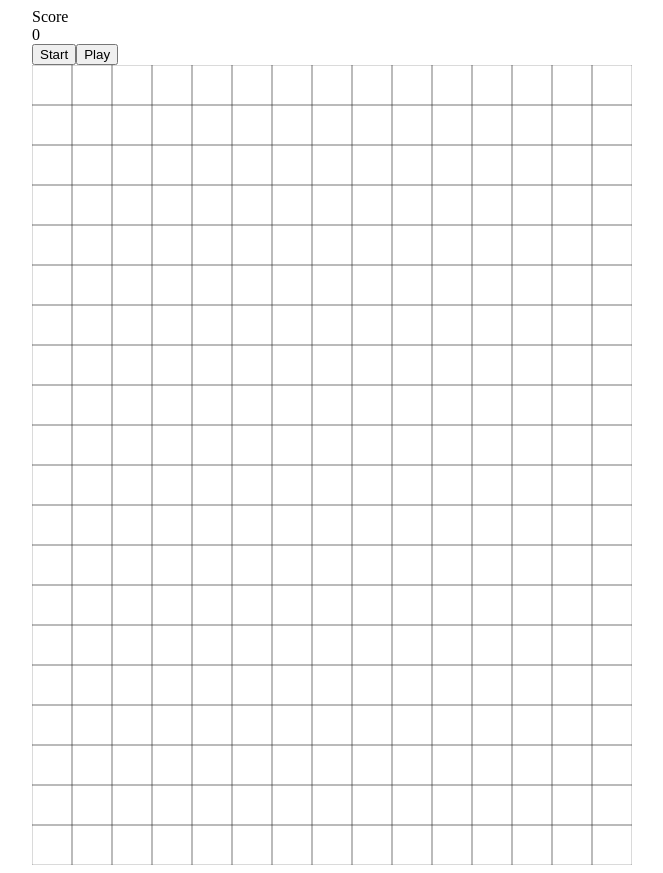
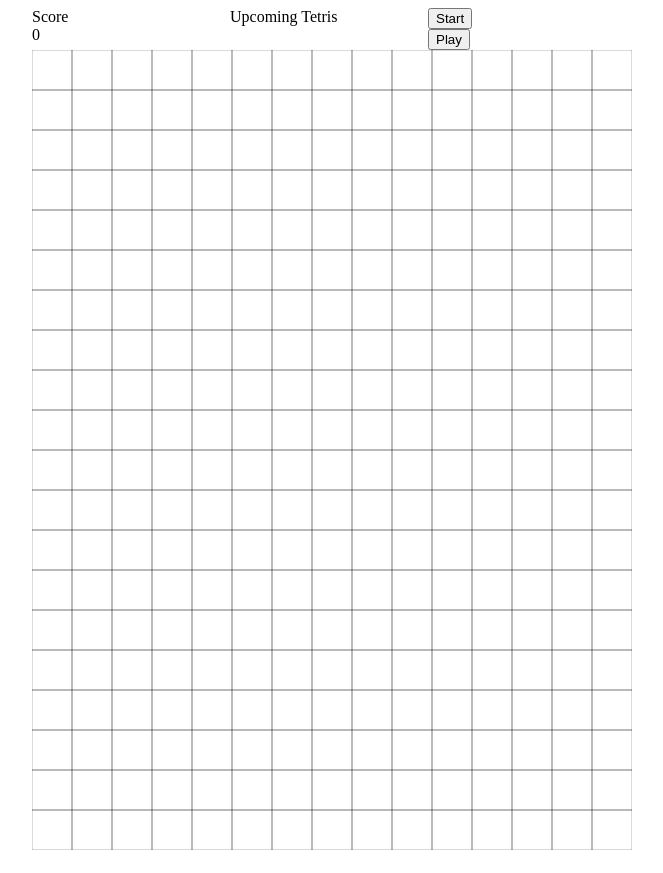
Before and after one commit to nuwwan/react-konva-bricks-game, a React (Create React App) app: page / in a window 1280 px wide. Shown: the whole page, without its empty margins (308-971 px from the left). Built offline with nearby package versions, Linux system fonts and the light colour scheme.

Commit message:
basic setup

```diff
--- a/src/App.tsx
+++ b/src/App.tsx
@@ -1,12 +1,9 @@
-import React from "react";
-import Board from "./components/Board";
-import Score from "./components/Score";
 import GamePage from "./pages/Game";
 
 function App() {
   return (
     <>
-    <GamePage/>
+      <GamePage />
     </>
   );
 }
--- /dev/null
+++ b/src/components/ControlSection.tsx
@@ -0,0 +1,22 @@
+type PropsType = {
+  startGame: () => void;
+  togglePlay: () => void;
+  isPlaying: boolean;
+  isGameEnd: boolean;
+};
+
+const ControlSection: React.FC<PropsType> = (props) => {
+  return (
+    <div>
+      <div>
+        <button onClick={props.startGame}>Start</button>
+      </div>
+      <div>
+        <button onClick={props.togglePlay} disabled={props.isGameEnd}>
+          {props.isPlaying ? "Pause" : "Play"}
+        </button>
+      </div>
+    </div>
+  );
+};
+export default ControlSection;
--- a/src/components/Score.tsx
+++ /dev/null
@@ -1,30 +0,0 @@
-type PropType = {
-  score: number;
-  isPlaying: boolean;
-  isGameEnd: boolean;
-  setIsPlaying: (flag: boolean) => void;
-  startGame: () => void;
-};
-
-const Score: React.FC<PropType> = (props: PropType) => {
-  const handleStartOnClick = () => {
-    props.startGame();
-  };
-  const togglePlayPause = () => {
-    props.setIsPlaying(!props.isPlaying);
-  };
-
-  return (
-    <div>
-      <div>Score</div>
-      <div>{props.score}</div>
-      <button onClick={handleStartOnClick}>Start</button>
-      <button onClick={togglePlayPause} disabled={props.isGameEnd}>
-        {props.isPlaying ? "Pause" : "Play"}
-      </button>
-      {props.isGameEnd && <p>Game End</p>}
-    </div>
-  );
-};
-
-export default Score;
--- /dev/null
+++ b/src/components/dashboard/Dashboard.tsx
@@ -0,0 +1,35 @@
+import ControlSection from "../ControlSection";
+import Score from "./Score";
+import UpComingTetris from "./UpComingTetro";
+
+type PropType = {
+  score: number;
+  isPlaying: boolean;
+  isGameEnd: boolean;
+  startGame: () => void;
+  togglePlayPause: () => void;
+};
+
+const Dashboard: React.FC<PropType> = (props) => {
+  return (
+    <div>
+      <div style={{ display: "flex" }}>
+        <div style={{ width: "33%" }}>
+          <Score score={props.score} />
+        </div>
+        <div style={{ width: "33%" }}>
+          <UpComingTetris next={[]} />
+        </div>
+        <div style={{ width: "33%" }}>
+          <ControlSection
+            isPlaying={props.isPlaying}
+            startGame={props.startGame}
+            togglePlay={props.togglePlayPause}
+            isGameEnd={props.isGameEnd}
+          />
+        </div>
+      </div>
+    </div>
+  );
+};
+export default Dashboard;
--- /dev/null
+++ b/src/components/dashboard/Score.tsx
@@ -0,0 +1,14 @@
+type PropType = {
+  score: number;
+};
+
+const Score: React.FC<PropType> = (props: PropType) => {
+  return (
+    <div>
+      <div>Score</div>
+      <div>{props.score}</div>
+    </div>
+  );
+};
+
+export default Score;
--- /dev/null
+++ b/src/components/dashboard/UpComingTetro.tsx
@@ -0,0 +1,11 @@
+import { TetrominoType } from "../../types";
+
+type PropsType = {
+  next: TetrominoType[];
+};
+
+const UpComingTetris: React.FC<PropsType> = (props) => {
+  return <div>Upcoming Tetris</div>;
+};
+
+export default UpComingTetris;
--- a/src/hooks/UseBoard.ts
+++ b/src/hooks/UseBoard.ts
@@ -14,7 +14,7 @@ type TatrisBoardProps = BoardState & {
   startGame: () => void;
   isPlaying: boolean;
   isGameEnd: boolean;
-  setIsPlaying: (flag: boolean) => void;
+  togglePlayPause: () => void;
   clearedRows: number[];
   tetro?: TetroCell[][];
 };
@@ -148,11 +148,15 @@ export function useBoard(): TatrisBoardProps {
     dispatchBoardState({ type: Action.start });
   };
 
+  const togglePlayPause = () => {
+    setIsPlaying(!isPlaying);
+  };
+
   return {
     score: score,
     ...boardState,
     isPlaying: isPlaying,
-    setIsPlaying: setIsPlaying,
+    togglePlayPause: togglePlayPause,
     startGame: startGame,
     isGameEnd: isGameEnd,
     clearedRows: clearedRows,
--- a/src/pages/Game.tsx
+++ b/src/pages/Game.tsx
@@ -1,5 +1,5 @@
 import Board from "../components/Board";
-import Score from "../components/Score";
+import Dashboard from "../components/dashboard/Dashboard";
 import { useBoard } from "../hooks/useBoard";
 
 const GamePage: React.FC = () => {
@@ -11,7 +11,7 @@ const GamePage: React.FC = () => {
     tetrominoDirection,
     tetrominoCol,
     tetrominoRow,
-    setIsPlaying,
+    togglePlayPause,
     startGame,
     isGameEnd,
     clearedRows,
@@ -23,10 +23,10 @@ const GamePage: React.FC = () => {
       <div style={{ display: "flex", justifyContent: "center" }}>
         <div>
           <div>
-            <Score
+            <Dashboard
               score={score}
               isPlaying={isPlaying}
-              setIsPlaying={setIsPlaying}
+              togglePlayPause={togglePlayPause}
               startGame={startGame}
               isGameEnd={isGameEnd}
             />
```
